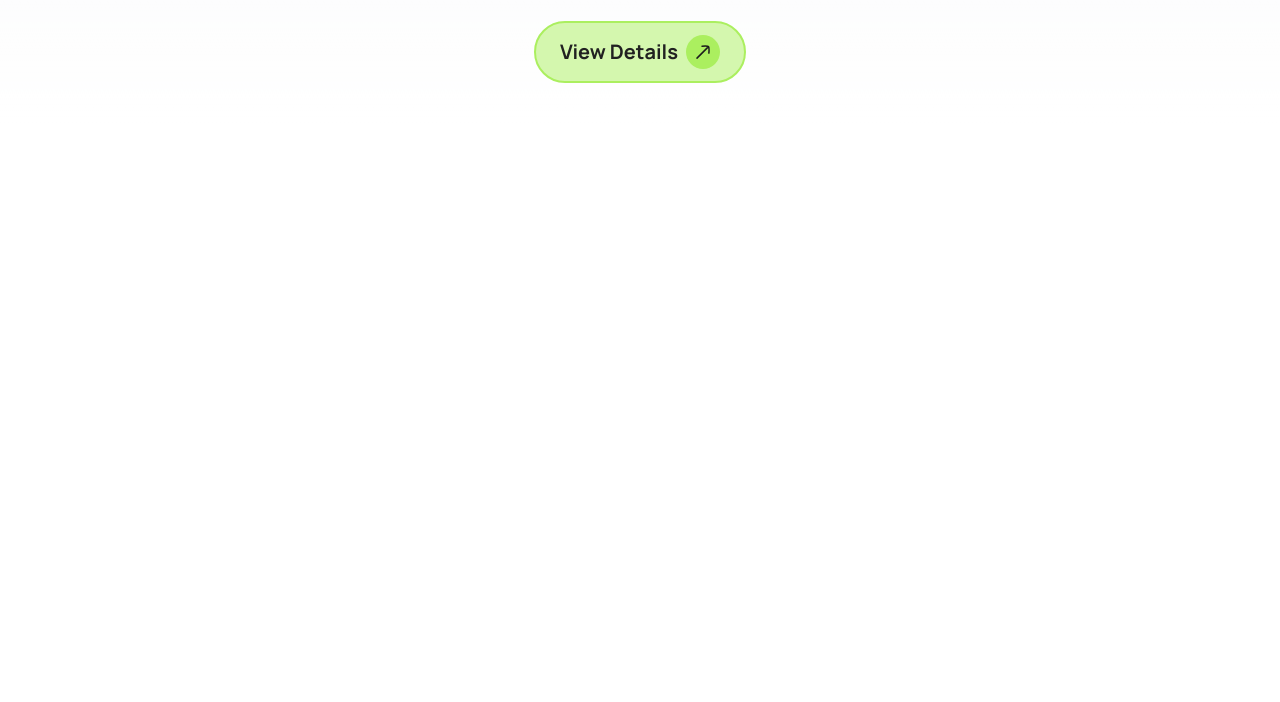
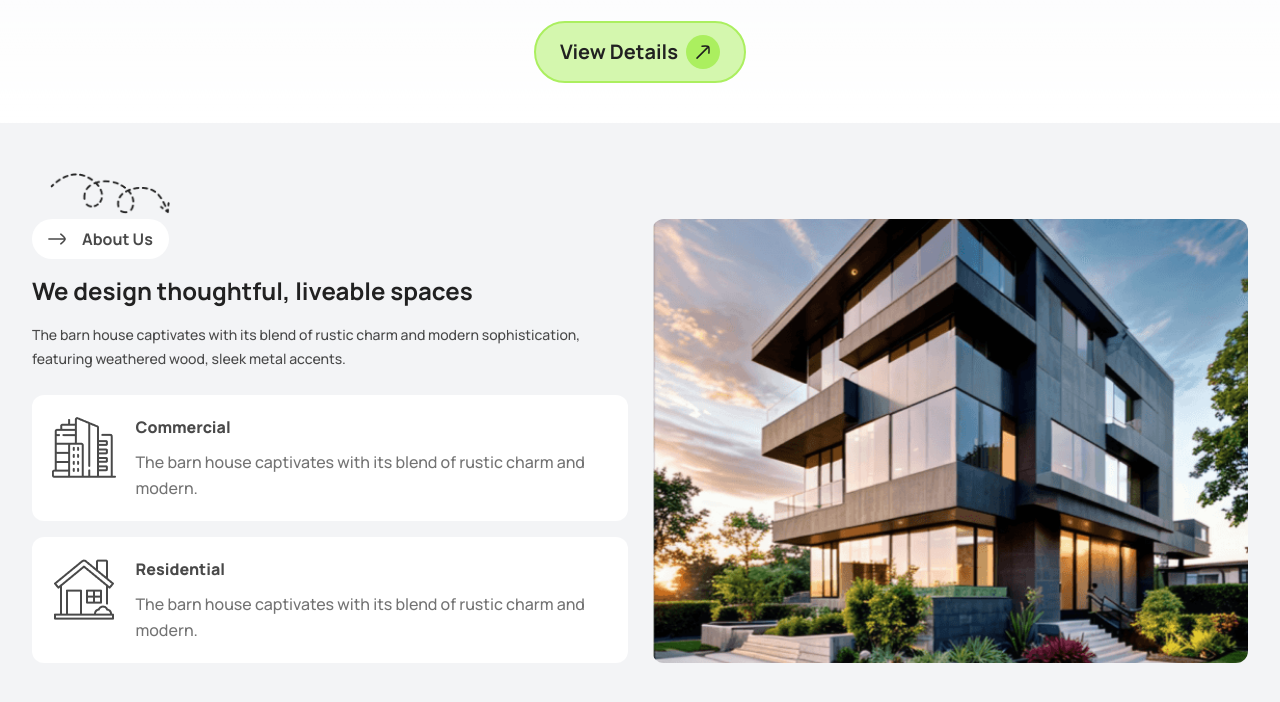
Before and after one commit to imashiksarkar/PH-A3, a plain HTML site: page index.html in a window 1280 px wide. Shown: the part 744-1446 px from the top of the page. Before the commit the page ends 867 px from the top, so only its background shows below. Drawn offline with nearby package versions, Linux system fonts and the light colour scheme.

Commit message:
- about us section complete

```diff
--- a/index.html
+++ b/index.html
@@ -242,5 +242,90 @@
         </div>
       </section>
     </header>
+    <main>
+      <!-- About Us Section -->
+      <section
+        class="about-us py-8 md:py-20 lg:pt-24 lg:pb-20 lg:bg-[url('./assets/Vector.png')] lg:bg-no-repeat lg:bg-[length:120px] lg:bg-[position:top_50px_left_50px]"
+      >
+        <div
+          class="container grid gap-6 px-4 md:px-6 lg:px-8 mx-auto lg:grid-cols-2 lg:grid-rows-[auto_auto]"
+        >
+          <!-- header -->
+          <header
+            class="flex flex-col items-center text-center lg:items-start lg:text-left gap-4"
+          >
+            <h4
+              class="flex items-center gap-4 bg-white px-4 py-2 w-max rounded-full"
+            >
+              <figure>
+                <svg
+                  width="18"
+                  height="12"
+                  viewBox="0 0 18 12"
+                  fill="none"
+                  xmlns="http://www.w3.org/2000/svg"
+                >
+                  <path
+                    d="M16.4327 6.00276H0.876343M12.8042 1.146C12.8042 1.146 17.1235 4.79368 17.1235 6.00277C17.1235 7.2118 12.8041 10.8594 12.8041 10.8594"
+                    stroke="#494949"
+                    stroke-width="1.5"
+                    stroke-linecap="round"
+                    stroke-linejoin="round"
+                  />
+                </svg>
+              </figure>
+              <span class="font-bold text-[#494949]">About Us</span>
+            </h4>
+            <h1 class="text-2xl font-bold text-[#212121] text-center">
+              We design thoughtful, liveable spaces
+            </h1>
+            <p class="text-sm text-[#494949] font-medium leading-6">
+              The barn house captivates with its blend of rustic charm and
+              modern sophistication, featuring weathered wood, sleek metal
+              accents.
+            </p>
+          </header>
+          <!-- boxes -->
+          <div class="grid gap-4 md:grid-cols-2 lg:grid-cols-1">
+            <!-- box 1 -->
+            <div class="grid grid-cols-[1fr_7fr] gap-4 p-5 bg-white rounded-xl">
+              <img
+                src="./assets/commercial.png"
+                alt="commercial"
+                class="basis-2 h-min"
+              />
+              <div class="box-details">
+                <h6 class="text-[#494949] font-extrabold">Commercial</h6>
+                <p class="font-medium text-[#737373] leading-[26px] mt-[10px]">
+                  The barn house captivates with its blend of rustic charm and
+                  modern.
+                </p>
+              </div>
+            </div>
+            <!-- box 2 -->
+            <div class="grid grid-cols-[1fr_7fr] gap-4 p-5 bg-white rounded-xl">
+              <img src="./assets/residential.png" alt="residential" />
+              <div class="box-details">
+                <h6 class="text-[#494949] font-extrabold">Residential</h6>
+                <p class="font-medium text-[#737373] leading-[26px] mt-[10px]">
+                  The barn house captivates with its blend of rustic charm and
+                  modern.
+                </p>
+              </div>
+            </div>
+          </div>
+          <!-- banner -->
+          <figure
+            class="about-banner overflow-hidden rounded-xl lg:col-start-2 lg:col-span-1 lg:row-start-1 lg:row-span-2"
+          >
+            <img
+              src="./assets/Rectangle.png"
+              alt="about-banner"
+              class="w-full h-full object-cover aspect-[5/3]"
+            />
+          </figure>
+        </div>
+      </section>
+    </main>
   </body>
 </html>
```
